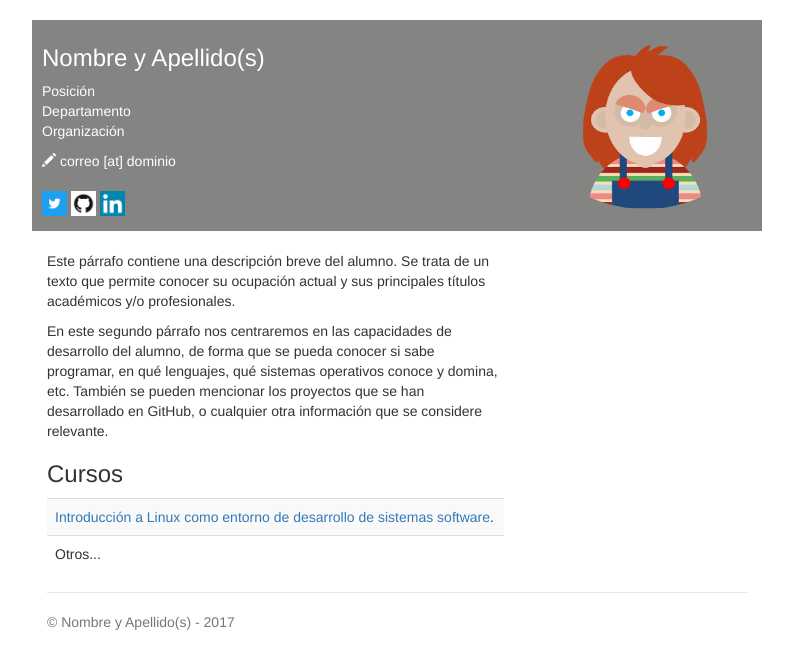
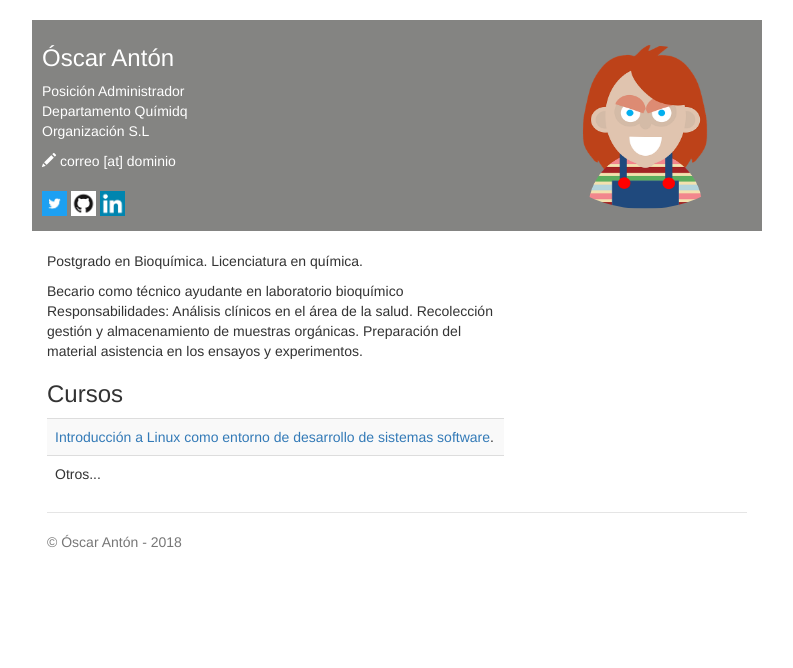
Before and after one commit to oncos1313/oncos1313.github.io, a plain HTML site: page index.html in a window 1280 px wide. Shown: the whole page, without its empty margins (243-1036 px from the left). Drawn offline with nearby package versions, Linux system fonts and the light colour scheme.

Commit message:
Mi página

```diff
--- a/index.html
+++ b/index.html
@@ -8,7 +8,7 @@
     <meta name="author" content="Nombre y Apellido(s)">
 
     <!--Sustituir por los datos del alumno-->
-    <title>Nombre y Apellido(s)</title>
+    <title>Mi página personal</title>
 
     <link href="css/bootstrap.min.css" rel="stylesheet">
     <link href="css/style.css" rel="stylesheet">
@@ -17,12 +17,12 @@
   <body>
     <div class="container header-bar">
       <!--Sustituir por los datos del alumno-->
-      <h3>Nombre y Apellido(s) <span><img style="width: 214px; height: 164px;" class='img-circle' alt="Nombre y Apellido(s)" src="img/foto.png" align="right"></span></h3>
+      <h3>Óscar Antón <span><img style="width: 214px; height: 164px;" class='img-circle' alt="Nombre y Apellido(s)" src="img/foto.png" align="right"></span></h3>
       <p>
         <!--Sustituir por los datos del alumno-->
-        Posición<br>
-        Departamento<br>
-        Organización
+        Posición Administrador<br>
+        Departamento Químidq<br>
+        Organización S.L
       </p>
       <address>
         <!--Sustituir por los datos del alumno-->
@@ -41,9 +41,9 @@
       <div class='row'>
         <div class='col-sm-8'>
           <br>
-          <p>Este párrafo contiene una descripción breve del alumno. Se trata de un texto que permite conocer su ocupación actual y sus principales títulos académicos y/o profesionales.  </p>
+          <p>Postgrado en Bioquímica. Licenciatura en química.  </p>
 
-          <p>En este segundo párrafo nos centraremos en las capacidades de desarrollo del alumno, de forma que se pueda conocer si sabe programar, en qué lenguajes, qué sistemas operativos conoce y domina, etc. También se pueden mencionar los proyectos que se han desarrollado en GitHub, o cualquier otra información que se considere relevante.</p>
+          <p> Becario como técnico ayudante en laboratorio bioquímico Responsabilidades: Análisis clínicos en el área de la salud. Recolección gestión y almacenamiento de muestras orgánicas. Preparación del material asistencia en los ensayos y experimentos.</p>
 
           <h3>Cursos</h3>
           <table class='table table-striped'>
@@ -55,7 +55,7 @@
 
       <footer class="footer">
         <!--Sustituir por los datos del alumno-->
-        <p>&copy; Nombre y Apellido(s) - 2017</p>
+        <p>&copy; Óscar Antón - 2018</p>
       </footer>
 
     </div>
```
